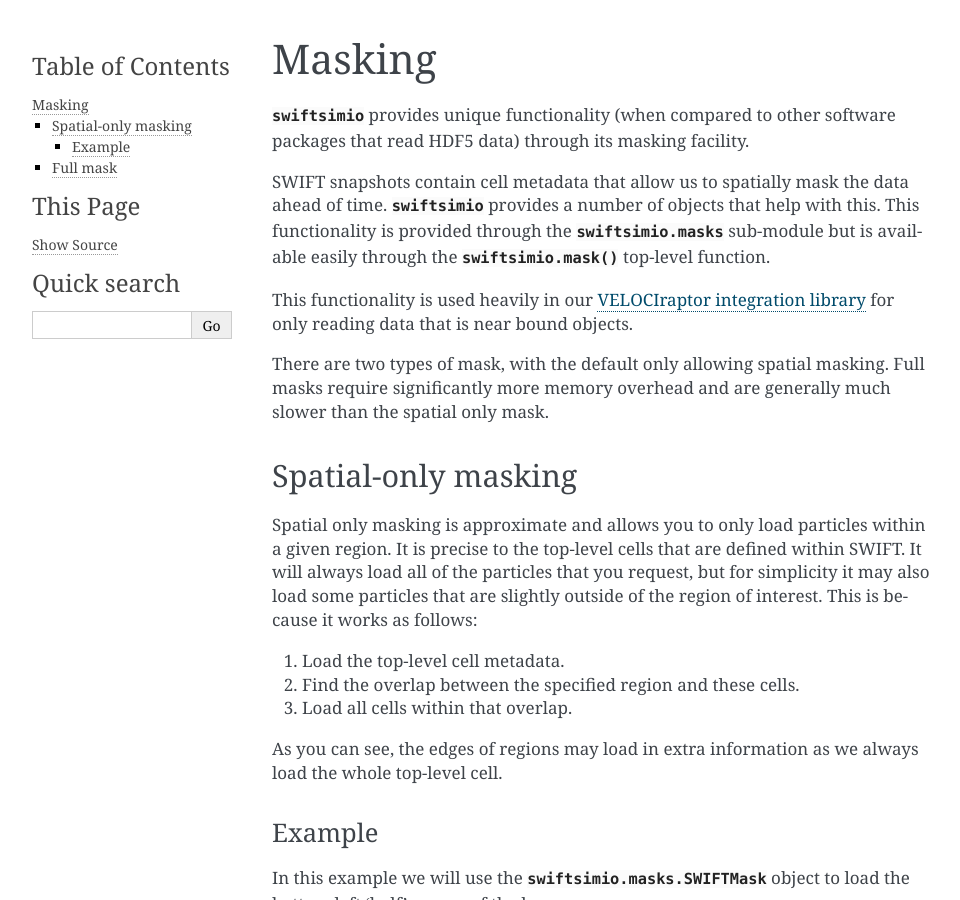
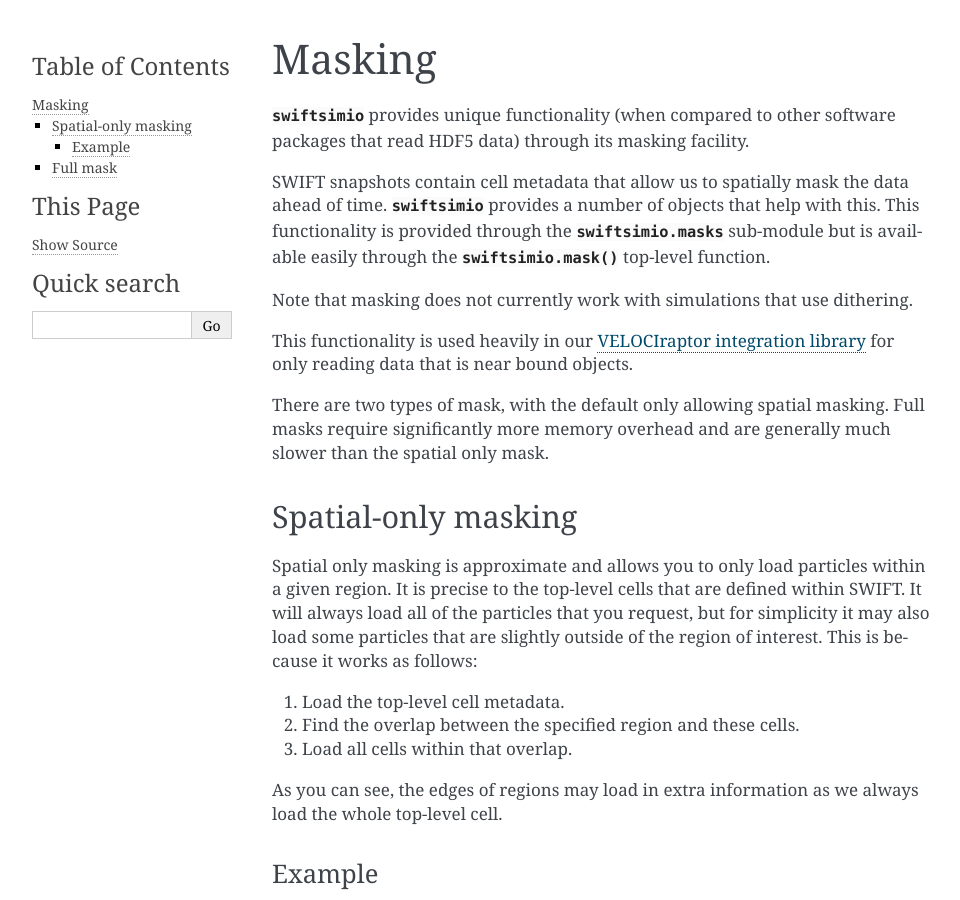
Before and after one commit to SWIFTSIM/swiftsimio, a Sphinx documentation site: the page built from docs/source/masking/index.rst, in a window 1280 px wide and 900 px high. Shown: the whole window, without its empty margins (148-1108 px from the left). Built offline with Sphinx 7.4.7, drawn with Linux system fonts in a browser that asks for light colours; pages that are not in the unit, such as notebooks, are missing from menus; the version number is read from the project's files by our own code.

Commit message:
Added note about dithering

```diff
--- a/docs/source/masking/index.rst
+++ b/docs/source/masking/index.rst
@@ -9,6 +9,9 @@
 with this. This functionality is provided through the :mod:`swiftsimio.masks`
 sub-module but is available easily through the :meth:`swiftsimio.mask`
 top-level function.
+
+Note that masking does not currently work with simulations that use
+dithering.
 
 This functionality is used heavily in our `VELOCIraptor integration library`_
 for only reading data that is near bound objects.
```
